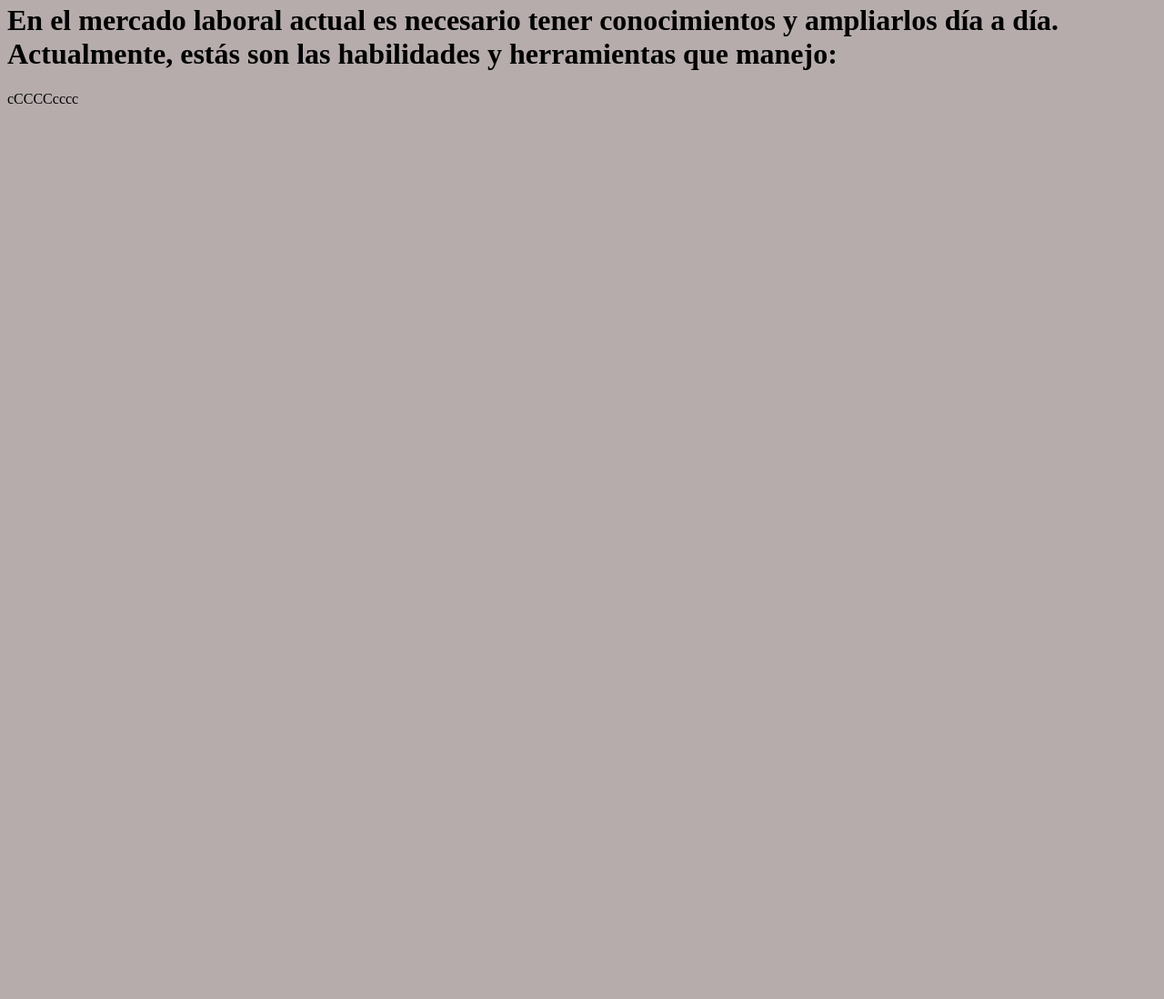
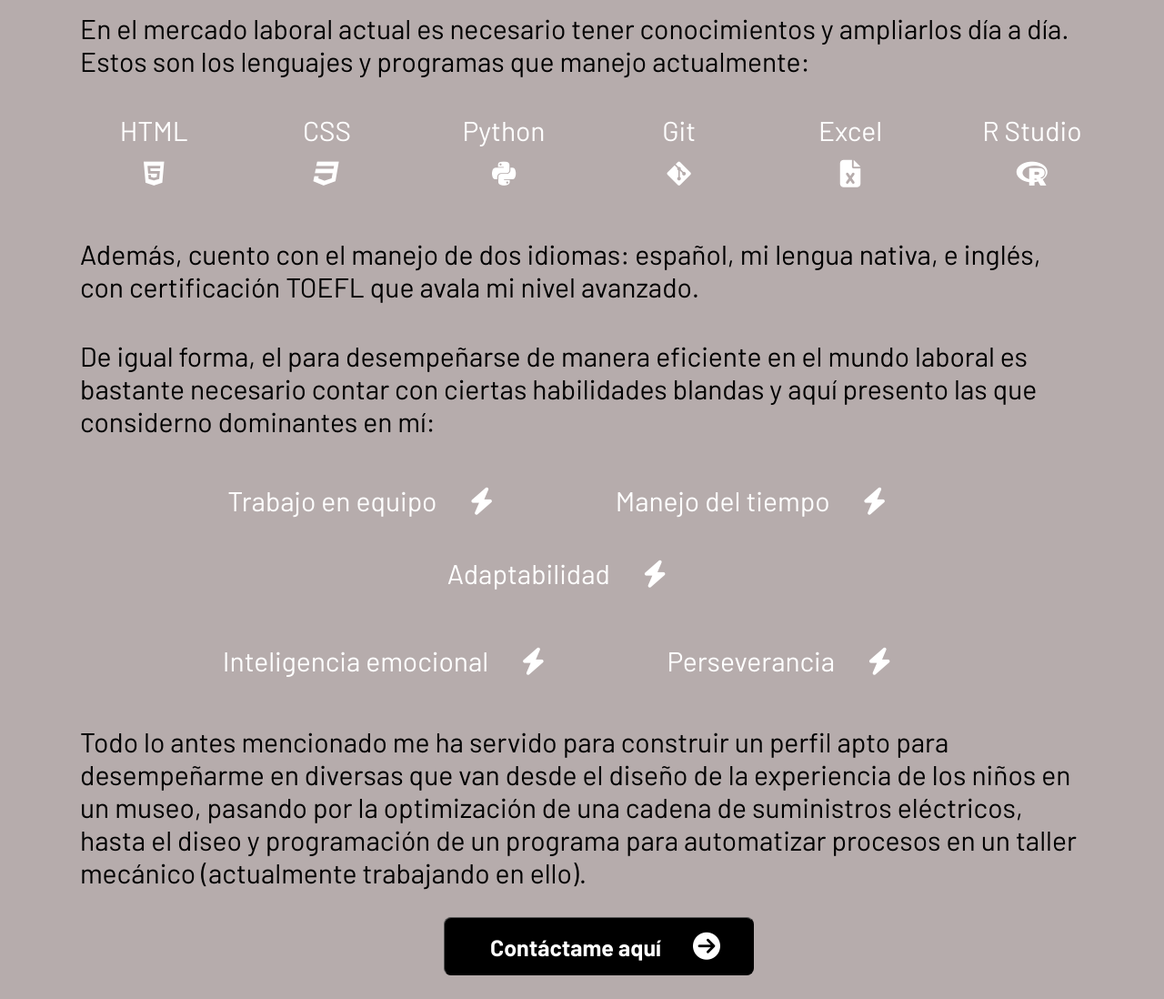
Before and after one commit to carlosgomez03/MyPortfolio, a plain HTML site: page service.html in a window 1280 px wide. Shown: the part 114-1212 px from the top of the page at 91% size. Before the commit the page ends 800 px from the top, so only its background shows below. Drawn offline with Linux system fonts and the light colour scheme.

Commit message:
Habilidades done

```diff
--- a/service.html
+++ b/service.html
@@ -5,6 +5,7 @@
     <meta http-equiv="X-UA-Compatible" content="IE=edge">
     <meta name="viewport" content="width=device-width, initial-scale=1.0">
     <link rel="stylesheet" href="./static/style.css">
+    <script src="https://kit.fontawesome.com/4caf232e9a.js" crossorigin="anonymous"></script>
     <title>Acerca de mí</title>
 </head>
 <body>
@@ -24,12 +25,33 @@
         </ul>
         </nav>
     </header>
-    <h1>En el mercado laboral actual es necesario tener conocimientos y ampliarlos día a día. Actualmente, estás son las habilidades y herramientas que manejo:</h1>
+    <h1 id = "SkillText">En el mercado laboral actual es necesario tener conocimientos y ampliarlos día a día. Estos son los lenguajes y programas que manejo actualmente:</h1>
     <div>
-        <ul>
-
+        <ul id="SkillList">
+            <li id="skills"> HTML <br><i class="fa-brands fa-html5"></i></li>
+            <li id="skills"> CSS <br><i class="fa-brands fa-css3"></i></li>
+            <li id="skills"> Python <br><i class="fa-brands fa-python"></i></li>
+            <li id="skills"> Git <br><i class="fa-brands fa-git-alt"></i></li>
+            <li id="skills"> Excel <br><i class="fa-solid fa-file-excel"></i></li>
+            <li id="skills"> R Studio <br><i class="fa-brands fa-r-project"></i></li>
         </ul>
     </div>
-    <div>cCCCCcccc</div>
+    <h1 id = "SkillText">Además, cuento con el manejo de dos idiomas: español, mi lengua nativa, e inglés, con certificación TOEFL que avala mi nivel avanzado.</h1>
+    <h1 id="SkillText">De igual forma, el para desempeñarse de manera eficiente en el mundo laboral es bastante necesario contar con ciertas habilidades blandas y aquí presento las que considerno dominantes en mí:</h1>
+    <div>
+        <ul id="SoftList">
+            <li id="Soft"> Trabajo en equipo <i class="fa-solid fa-bolt"></i></li>
+            <li id="Soft"> Manejo del tiempo <i class="fa-solid fa-bolt"></i></li>
+            <li id="Soft"> Adaptabilidad <i class="fa-solid fa-bolt"></i></li>
+        </ul>
+        <ul id="SoftList">
+            <li id="Soft"> Inteligencia emocional <i class="fa-solid fa-bolt"></i></li>
+            <li id="Soft"> Perseverancia <i class="fa-solid fa-bolt"></i></li>
+        </ul>
+    </div>
+    <h1 id="SkillText">Todo lo antes mencionado me ha servido para construir un perfil apto para desempeñarme en diversas que van desde el diseño de la experiencia de los niños en un museo, pasando por la optimización de una cadena de suministros eléctricos, hasta el diseo y programación de un programa para automatizar procesos en un taller mecánico (actualmente trabajando en ello).</h1>
+    <a href="./contact.html"><button id="ContactoQ">Contáctame aquí <i class="fa-solid fa-circle-arrow-right"></i></button></a>
+    <br>
+    <br>
 </body>
 </html>
--- a/static/style.css
+++ b/static/style.css
@@ -213,3 +213,74 @@ header {
     height: 50%;
     float: left;
 }
+
+#SkillList {
+    list-style: none;
+    padding-left: 70px;
+}
+
+#skills {
+    display: inline-block;
+    text-align: center;
+    vertical-align: center;
+    font-family: "Barlow";
+    font-weight: 500;
+    font-size: 30px;
+    color: white;
+    padding: 10px 50px;
+}
+
+#SkillText {
+    font-family: "Barlow";
+    font-weight: 500;
+    font-size: 30px;
+    color: black;
+    padding: 10px 80px;
+}
+
+#Soft {
+    display: inline-block;
+    text-align: center;
+    vertical-align: center;
+    font-family: "Barlow";
+    font-weight: 500;
+    font-size: 30px;
+    color: white;
+    padding: 10px 50px;
+}
+
+#SoftList {
+    list-style: none;
+    align-items: center;
+    text-align: center;
+    margin-right: 65px;
+
+}
+
+#ContactoQ {
+    background-color: black;
+    font-family: "Barlow";
+    color: white;
+    padding-left: 50px;
+    font-weight: bold;
+    font-size: 25px;
+    margin-left: 480px;
+    border-radius: 8px;
+    border-width: 1px;
+    text-align: center;
+    vertical-align: middle;
+}
+
+#ContactoQ:hover {
+    background-color: white;
+    font-family: "Barlow";
+    color: black;
+    padding-left: 50px;
+    font-weight: bold;
+    font-size: 25px;
+    margin-left: 480px;
+    border-radius: 8px;
+    border-width: 1px;
+    text-align: center;
+    vertical-align: middle;
+}
```
